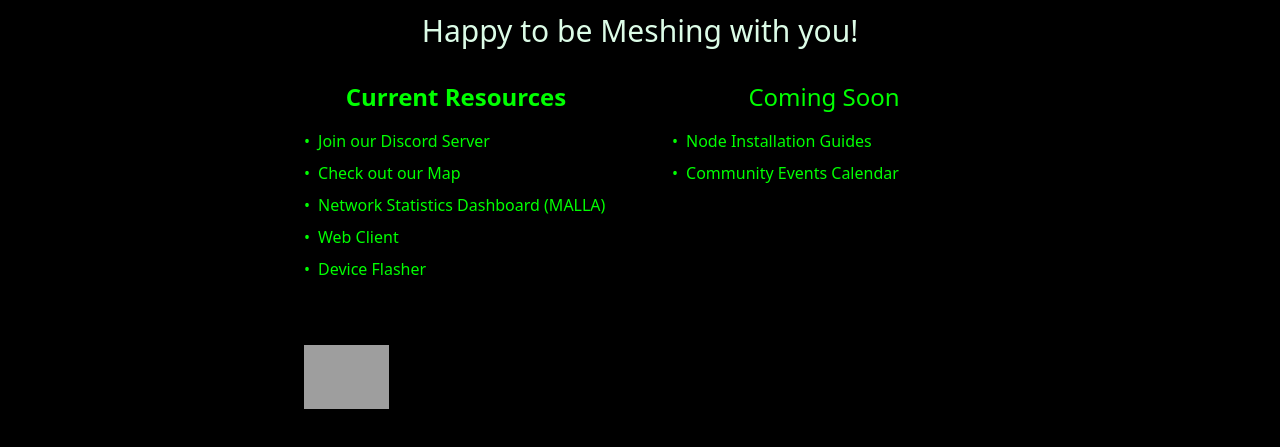
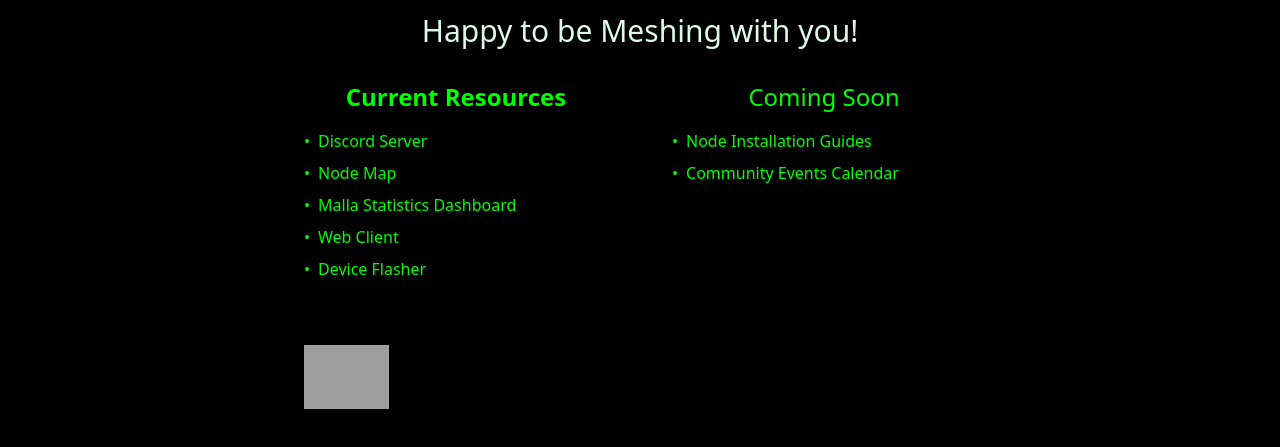
Before and after one commit to georgia-statewide-mesh-coalition/georgia-statewide-mesh-coalition.github.io, a plain HTML site: page docs/index.html in a window 1280 px wide. Shown: the part 227-674 px from the top of the page. Drawn offline with nearby package versions, Linux system fonts and the light colour scheme; grey boxes are pictures that could not be loaded.

Commit message:
Update index.html
Minor Polish

```diff
--- a/docs/index.html
+++ b/docs/index.html
@@ -71,15 +71,15 @@
 <ul class="space-y-2 text-left">
             <li class="flex items-start">
                 <span class="text-[#00ff00] mr-2">•</span>
-                <a href="https://discord.gg/3NDTHX3zGv" class="text-sm md:text-base text-[#00ff00] hover:underline">Join our Discord Server</a>
+                <a href="https://discord.gg/3NDTHX3zGv" class="text-sm md:text-base text-[#00ff00] hover:underline">Discord Server</a>
             </li>
             <li class="flex items-start">
                 <span class="text-[#00ff00] mr-2">•</span>
-                <a href="https://map.gamesh.net" class="text-sm md:text-base text-[#00ff00] hover:underline">Check out our Map</a>
+                <a href="https://map.gamesh.net" class="text-sm md:text-base text-[#00ff00] hover:underline">Node Map</a>
             </li>
             <li class="flex items-start">
                 <span class="text-[#00ff00] mr-2">•</span>
-                <a href="https://malla.gamesh.net" class="text-sm md:text-base text-[#00ff00] hover:underline">Network Statistics Dashboard (MALLA)</a>
+                <a href="https://malla.gamesh.net" class="text-sm md:text-base text-[#00ff00] hover:underline">Malla Statistics Dashboard</a>
             </li>
             <li class="flex items-start">
                 <span class="text-[#00ff00] mr-2">•</span>
```
